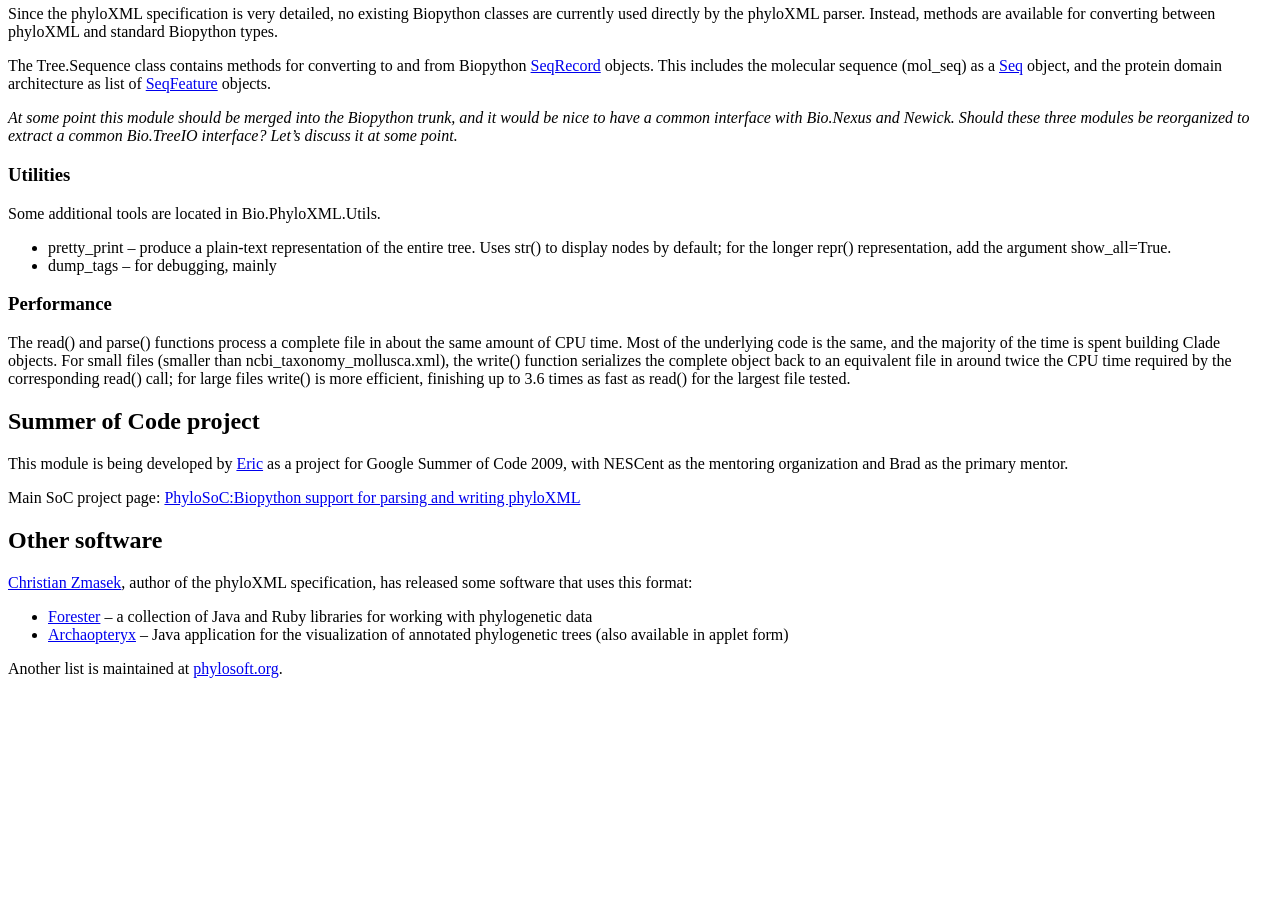
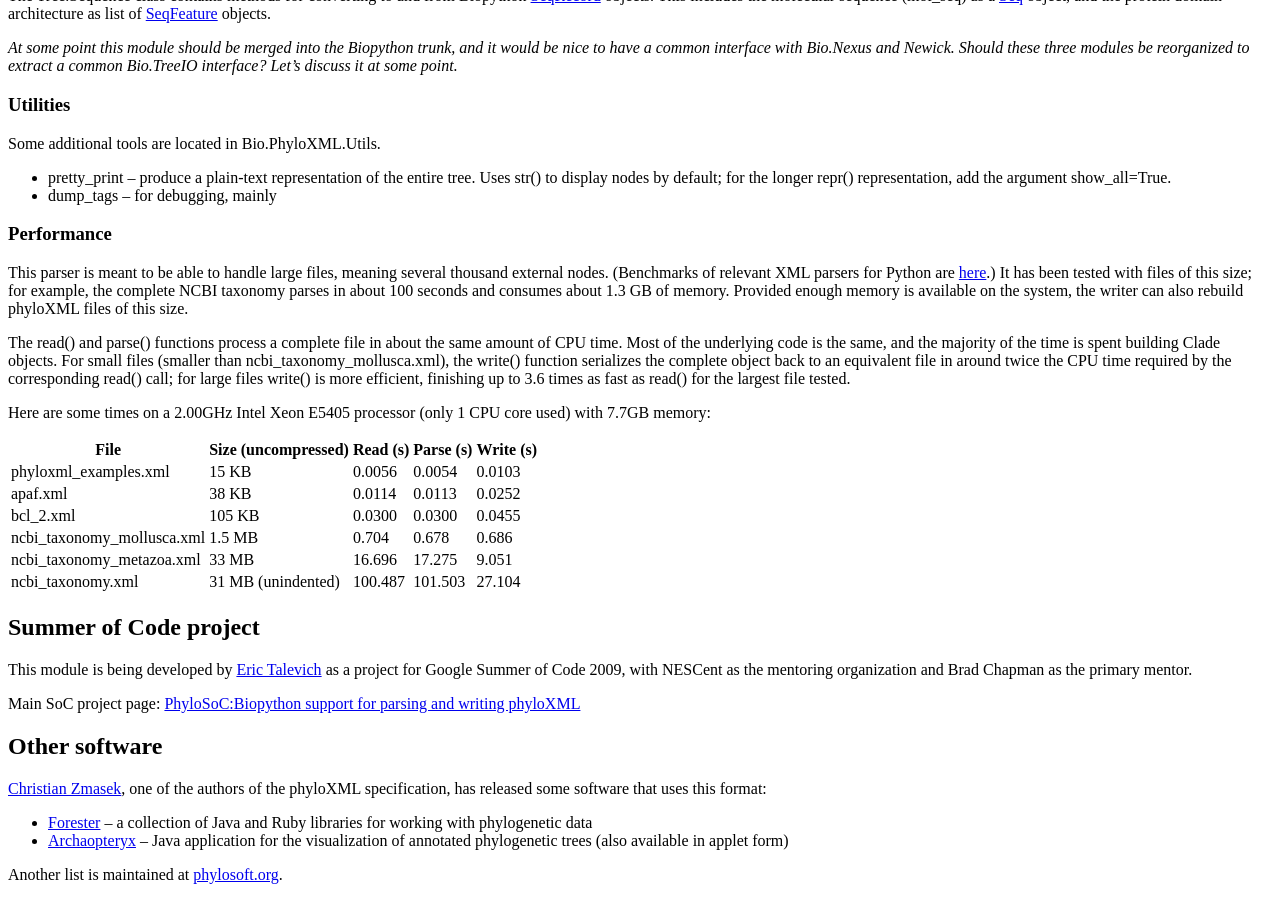
Before and after one commit to biopython/biopython.github.io, a Jekyll site: the page built from wiki/PhyloXML.md, in a window 1280 px wide and 900 px high, scrolled down 1602 px. Built offline with Jekyll 4.4.1, drawn with Linux system fonts in a browser that asks for light colours; before the commit the page ends 2296 px from its top, so only the background shows below that; some of the changed text lies outside the part shown.

Commit message:
Added performance info

```diff
--- a/wiki/PhyloXML.md
+++ b/wiki/PhyloXML.md
@@ -39,14 +39,6 @@ implementations until it succeeds. The given XML file handle is then
 parsed incrementally to instantiate an object hierarchy containing the
 relevant phylogenetic information.
 
-This parser is meant to be able to handle large files, meaning several
-thousand external nodes. (Benchmarks of relevant XML parsers for Python
-are [here](http://effbot.org/zone/celementtree.htm#benchmarks).) It has
-been tested with files of this size; for example, the complete NCBI
-taxonomy parses in about 100 seconds and consumes about 1.3 GB of
-memory. Provided enough memory is available on the system, the writer
-can also rebuild phyloXML files of this size.
-
 Usage
 -----
 
@@ -75,7 +67,7 @@ objects, and so on.
 The PhyloXML.Writer module exports one function to the top level of the
 package: write().
 
-### Using phyloXML objects
+### Using PhyloXML objects
 
 Standard Python syntactic sugar is supported wherever it's reasonable.
 
@@ -159,6 +151,14 @@ Some additional tools are located in Bio.PhyloXML.Utils.
 
 ### Performance
 
+This parser is meant to be able to handle large files, meaning several
+thousand external nodes. (Benchmarks of relevant XML parsers for Python
+are [here](http://effbot.org/zone/celementtree.htm#benchmarks).) It has
+been tested with files of this size; for example, the complete NCBI
+taxonomy parses in about 100 seconds and consumes about 1.3 GB of
+memory. Provided enough memory is available on the system, the writer
+can also rebuild phyloXML files of this size.
+
 The read() and parse() functions process a complete file in about the
 same amount of CPU time. Most of the underlying code is the same, and
 the majority of the time is spent building Clade objects. For small
@@ -168,12 +168,25 @@ twice the CPU time required by the corresponding read() call; for large
 files write() is more efficient, finishing up to 3.6 times as fast as
 read() for the largest file tested.
 
+Here are some times on a 2.00GHz Intel Xeon E5405 processor (only 1 CPU
+core used) with 7.7GB memory:
+
+| File                         | Size (uncompressed) | Read (s) | Parse (s) | Write (s) |
+|------------------------------|---------------------|----------|-----------|-----------|
+| phyloxml\_examples.xml       | 15 KB               | 0.0056   | 0.0054    | 0.0103    |
+| apaf.xml                     | 38 KB               | 0.0114   | 0.0113    | 0.0252    |
+| bcl\_2.xml                   | 105 KB              | 0.0300   | 0.0300    | 0.0455    |
+| ncbi\_taxonomy\_mollusca.xml | 1.5 MB              | 0.704    | 0.678     | 0.686     |
+| ncbi\_taxonomy\_metazoa.xml  | 33 MB               | 16.696   | 17.275    | 9.051     |
+| ncbi\_taxonomy.xml           | 31 MB (unindented)  | 100.487  | 101.503   | 27.104    |
+
 Summer of Code project
 ----------------------
 
-This module is being developed by [Eric](User%3AEricTalevich "wikilink")
-as a project for Google Summer of Code 2009, with NESCent as the
-mentoring organization and Brad as the primary mentor.
+This module is being developed by [Eric
+Talevich](User%3AEricTalevich "wikilink") as a project for Google Summer
+of Code 2009, with NESCent as the mentoring organization and Brad
+Chapman as the primary mentor.
 
 Main SoC project page: [PhyloSoC:Biopython support for parsing and
 writing
@@ -182,8 +195,8 @@ phyloXML](https://www.nescent.org/wg_phyloinformatics/PhyloSoC:Biopython_support
 Other software
 --------------
 
-[Christian Zmasek](http://monochrome-effect.net/), author of the
-phyloXML specification, has released some software that uses this
+[Christian Zmasek](http://monochrome-effect.net/), one of the authors of
+the phyloXML specification, has released some software that uses this
 format:
 
 -   [Forester](http://www.phylosoft.org/forester/) -- a collection of
```
Also changed, not shown: 1 other file.
